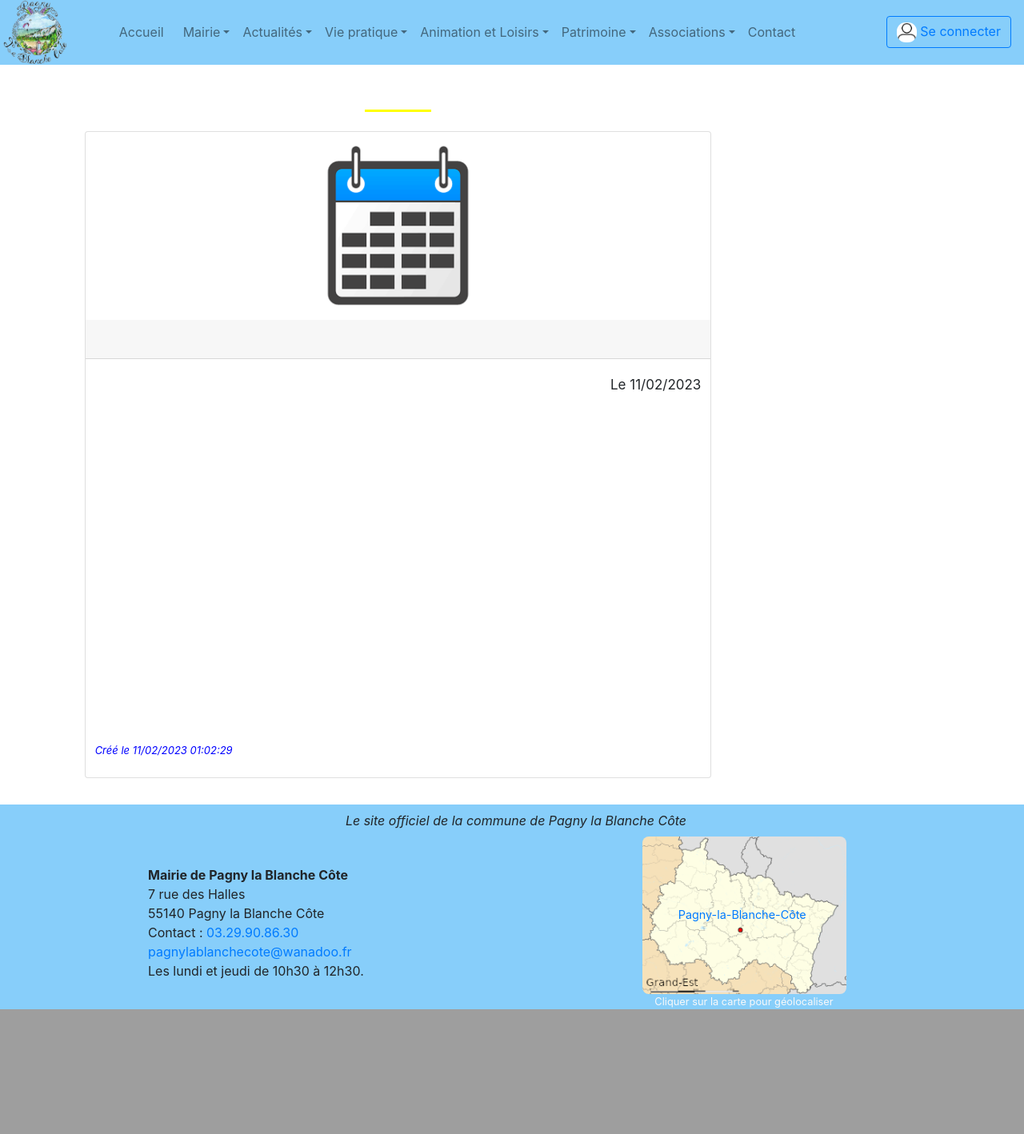
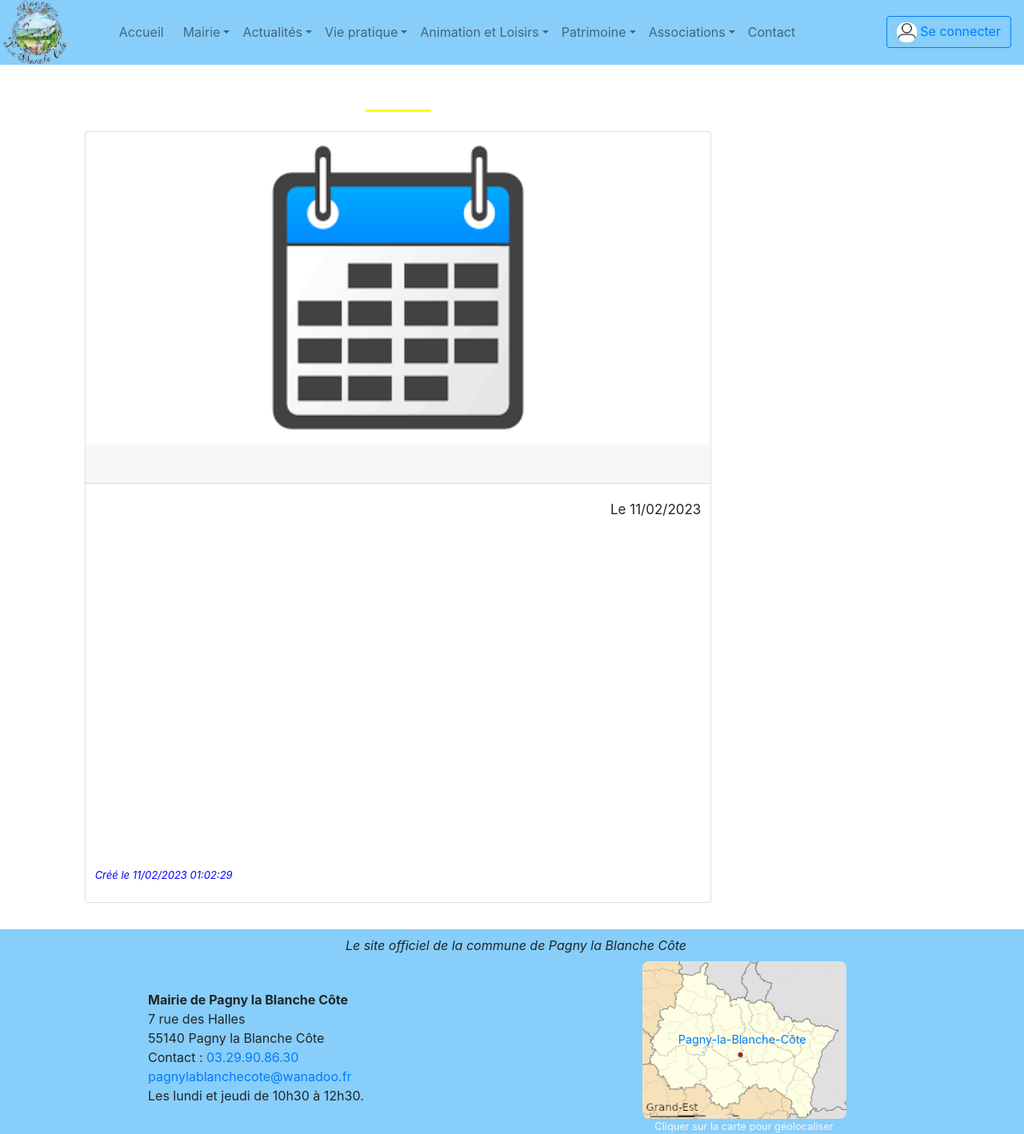
Before and after one commit to mfd-tchad/sitePagny, a Symfony app: template templates/evenement/show.html.twig in a window 1280 px wide. Shown: the part 961-2379 px from the top of the page at 80% size. Before the commit the page ends 2223 px from the top, so only its background shows below. Run offline with Twig, Linux system fonts and the light colour scheme; the template is opened without the code that fills it, so the values that code supplies are empty; some libraries are stand-ins or nearby versions.

Commit message:
Ajustement de la taille d'une image par défaut (fleur, mariage, iconeassociation1 dans show.html.twig

```diff
--- a/composer.json
+++ b/composer.json
@@ -43,7 +43,6 @@
     },
     "require-dev": {
         "doctrine/doctrine-fixtures-bundle": "^3.1",
-        "easycorp/easy-deploy-bundle": "^1.0",
         "phpunit/phpunit": "^9.5",
         "squizlabs/php_codesniffer": "^3.5",
         "symfony/browser-kit": "^5.4",
--- a/config/bundles.php
+++ b/config/bundles.php
@@ -12,7 +12,6 @@ return [
     Symfony\Bundle\MakerBundle\MakerBundle::class => ['dev' => true],
     Doctrine\Bundle\FixturesBundle\DoctrineFixturesBundle::class => ['dev' => true, 'test' => true],
     Vich\UploaderBundle\VichUploaderBundle::class => ['all' => true],
-    EasyCorp\Bundle\EasyDeployBundle\EasyDeployBundle::class => ['dev' => true, 'test' => true],
     Liip\ImagineBundle\LiipImagineBundle::class => ['all' => true],
     Twig\Extra\TwigExtraBundle\TwigExtraBundle::class => ['all' => true],
     FOS\CKEditorBundle\FOSCKEditorBundle::class => ['all' => true],
--- a/public/css/petit-ecran.css
+++ b/public/css/petit-ecran.css
@@ -181,4 +181,9 @@
     .aggrandir:hover {
         transform: scale(1em);
     }
+
+    .card-img-show {
+        width: 100%;
+        height: auto;
+    }
 }
--- a/public/css/style.css
+++ b/public/css/style.css
@@ -124,6 +124,11 @@ footer p {
     width: 100%;
  }
 
+.card-img-show{
+    width: 50%;
+    height: auto;
+ }
+
  .card-pdf {
     min-height: 800px;
     width: 100%;
--- a/templates/evenement/show.html.twig
+++ b/templates/evenement/show.html.twig
@@ -18,19 +18,19 @@
             {% elseif evenement.pdfFile %}
                 <iframe class="card-pdf" src="{{vich_uploader_asset(evenement, 'pdfFile') }}" scrolling="no" frameborder="0" style="height: 100%; width: 100%"></iframe>
             {% elseif (evenement.typeEvenement(evenement.type) == 'Hommage') %}
-                <img src="/images/fleur2.jpg" width="100%" height="auto"/>
+                <img src="/images/fleur2.jpg" class="card-img-show mx-auto"/>
             {% elseif (evenement.typeEvenement(evenement.type) == 'Conseil Municipal') %}
-                <img src="/images/iconeassociation1.png" class="p-2 mx-auto" width="30%" height="auto"/>
+                <img src="/images/iconeassociation1.png" class="card-img-show mx-auto"/>
             {% elseif (evenement.typeEvenement(evenement.type) == 'Carnet blanc') %}
-                <img src="/images/mariage.jpg" width="100%" height="auto"/>
+                <img src="/images/mariage.jpg" class="card-img-show mx-auto"/>
             {% else %}
-                <img src="{{'/images/evenements/iconecalendrier.png'}}" class="p-2 mx-auto" width="30%" height="auto"/>
+                <img src="{{'/images/evenements/iconecalendrier.png'}}" class="card-img-show mx-auto"/>
             {% endif %}
             <div class="card-header text-center
             {% if (evenement.typeEvenement(evenement.type) == 'Hommage') %}
                 bg-secondary
-            {% elseif (evenement.typeEvenement(evenement.type) == 'Naissance') %}
-                bg-pink
+            {% elseif (evenement.typeEvenement(evenement.type) == 'Conseil Municipal') %}
+                bg-primary
             {% elseif (evenement.typeEvenement(evenement.type) == 'Fête') %}
                 bg-warning
             {% elseif (evenement.typeEvenement(evenement.type) == 'Mariage') %}
@@ -38,7 +38,7 @@
             {% elseif (evenement.typeEvenement(evenement.type) == 'Commémoration') %}
                 bg-light
             {% elseif (evenement.typeEvenement(evenement.type) == 'Vide-Greniers') %}
-                bg-primary
+                bg-pink
             {% endif %}">
                 <h4> {{ evenement.titre }} </h4>
             </div>
```
Also changed, not shown: 1 other file.
